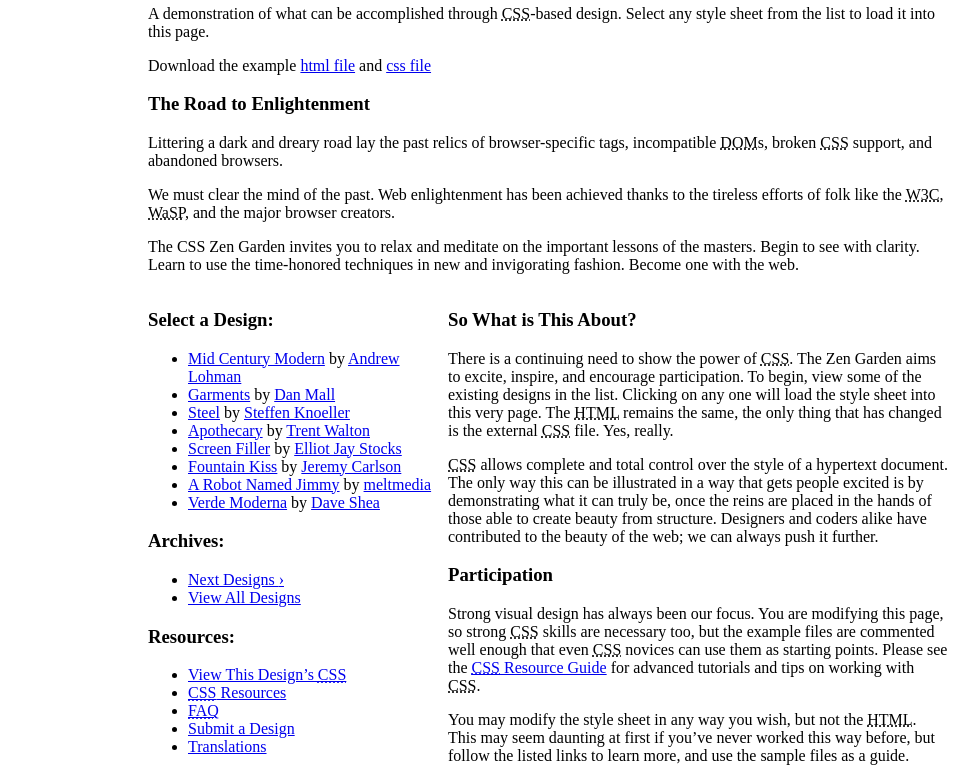
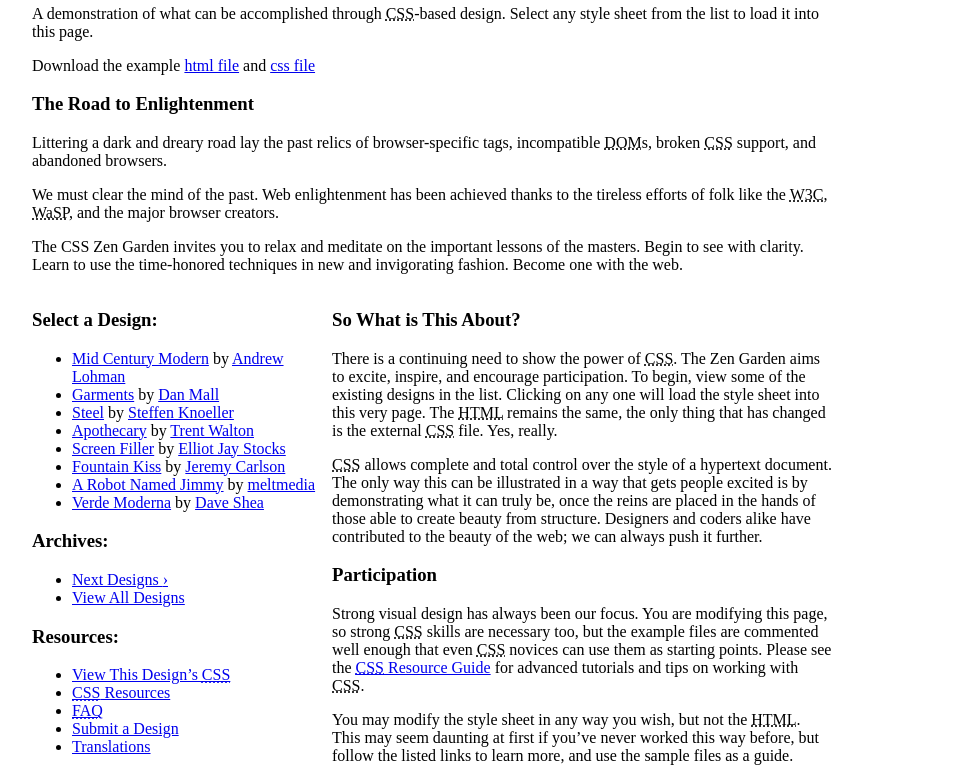
Before and after one commit to Gitdude288/Z-Garden-Project, a plain HTML site: page index.html in a window 1280 px wide. Shown: the part 109-887 px from the top of the page, without its empty margins (192-1170 px from the left). Drawn offline with Linux system fonts and the light colour scheme.

Commit message:
Fix max-width

```diff
--- a/style.css
+++ b/style.css
@@ -1,7 +1,7 @@
 body {
   box-sizing: border-box;
   margin: auto;
-  max-width: 600px;
+  max-width: 52em;
 }
 
 .page-wrapper {
```
